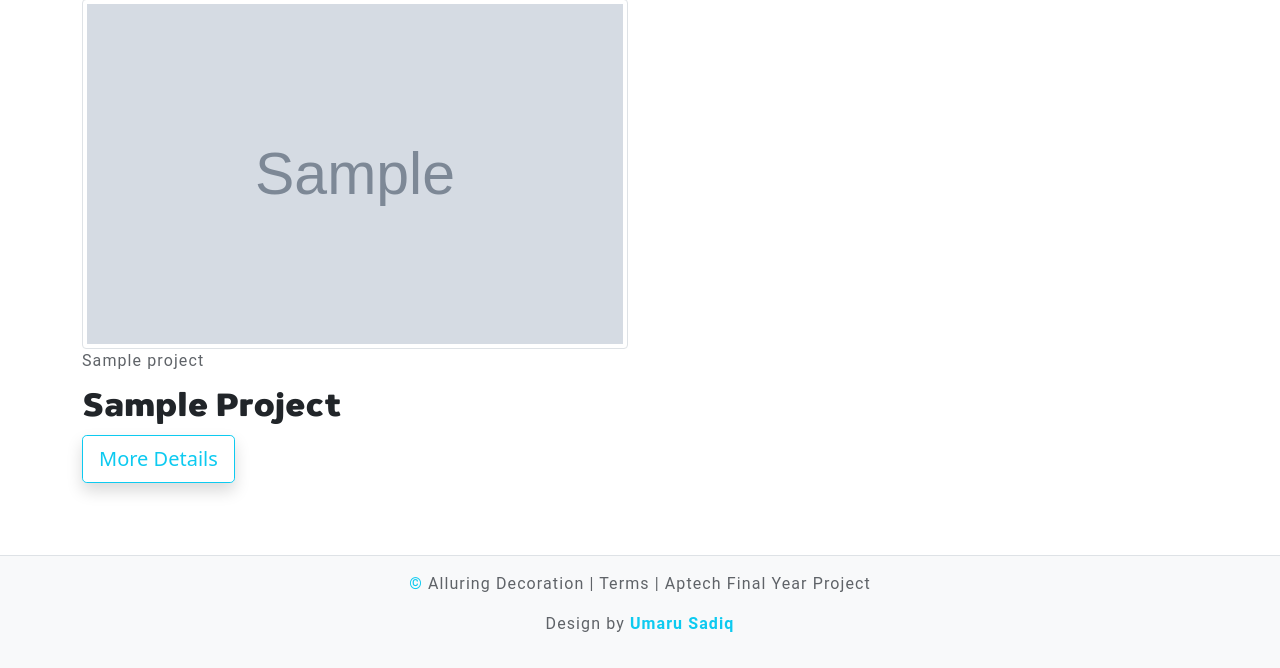
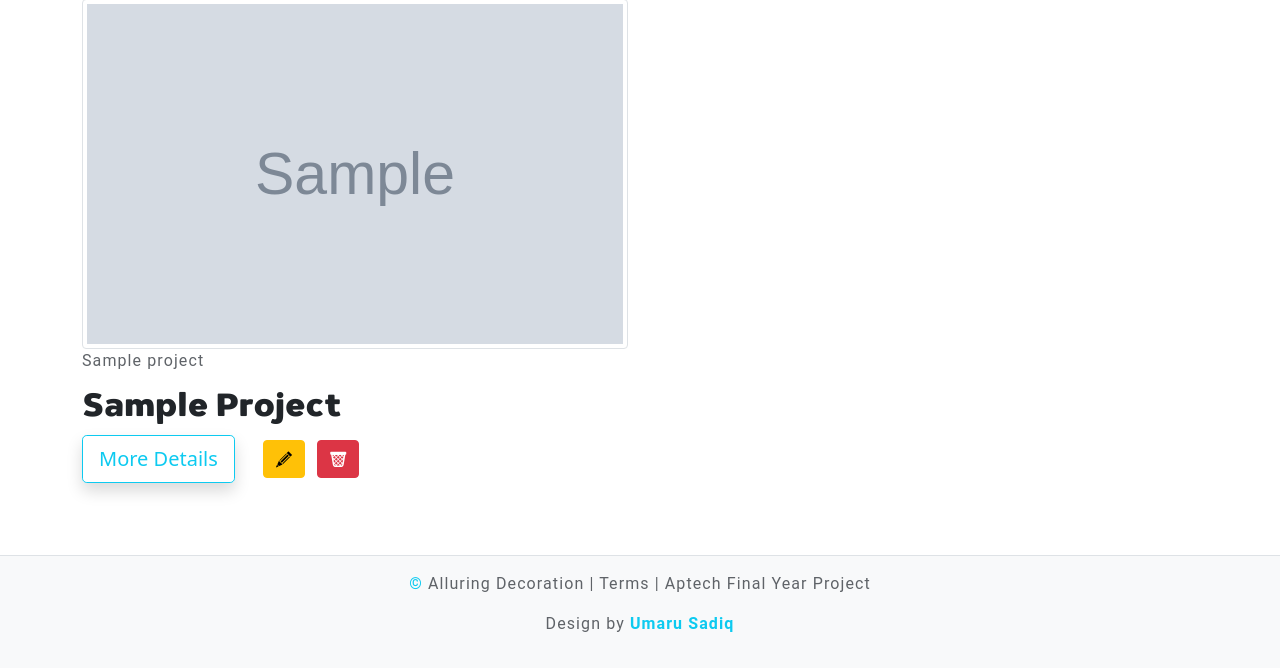
Before and after one commit to ndmichael/alluring-decors, a Flask app: template alluringdecors/templates/ongoing_projects.html in a window 1280 px wide. Shown: the part 147-815 px from the top of the page. Run offline with Flask 2, Linux system fonts and the light colour scheme; the template is opened without the code that fills it: values that come from a table or form of the project are taken from there, others are empty; tables that the repository leaves empty hold one stand-in row (values such as "Sample post"); grey boxes marked "Sample" are stand-in pictures; some libraries are stand-ins or nearby versions.

Commit message:
updated template for index, on going project and new project

```diff
--- a/alluringdecors/templates/index.html
+++ b/alluringdecors/templates/index.html
@@ -9,9 +9,9 @@
                     design, art, humor, irony, functionality, and the street.
                 </p>
                 <p class="pt-4">
-                    <a href="#">
+                    <a href="{{url_for('ServiceRequest')}}">
                         <button class="btn btn-lg rounded-pill btn-info shadow-lg">
-                            START EXPLORING
+                            Request Service
                         </button>
                     </a>
                 </p>
--- a/alluringdecors/templates/new_project.html
+++ b/alluringdecors/templates/new_project.html
@@ -67,7 +67,7 @@
 
                         <div class="form-group">
                             {{form.picture.label()}}
-                            {{form.picture(class="custom-file-input form-control")}}
+                            {{form.picture(class="form-control form-control-file")}}
                             {% if form.picture.errors %}
                             {%for error in form.picture.errors %}
                                 <span class="text-danger"> {{error}} </span>
@@ -79,7 +79,7 @@
                             {{form.submit(class="btn btn-info btn-lg")}}
                         </div>
                     </fieldset>
-                    <small>return to admin dashboard: </small>
+                    <small>return to admin dashboard: {{image_link}} </small>
 
                 </form>
             </div>
--- a/alluringdecors/templates/ongoing_projects.html
+++ b/alluringdecors/templates/ongoing_projects.html
@@ -14,9 +14,18 @@
                     <p> {{category}} </p>
 
                     <h2>{{project.name}}</h2>
-                    <a href="{{url_for('project_detail', project_id=project.id)}}" class="btn btn-lg btn-outline-info shadow ">
+                    <a href="{{url_for('project_detail', project_id=project.id)}}" class="btn btn-lg btn-outline-info shadow">
                         More Details
                     </a>
+                    <div class="ps-4" style="display:inline-block; ">
+                        <a href="{{url_for('project_update', project_id=project.id)}}" class="btn btn-warning me-2">
+                            <i class="icofont icofont-1x icofont-edit-alt"></i>
+                        </a>
+                        <a class="btn btn-danger" data-bs-toggle="modal" data-bs-target="#deleteModal">
+                            <i class="icofont icofont-1x icofont-delete-alt"></i>
+                        </a>
+                    </div>
+
                 </div>
             </div>
             {% endfor %}
```
